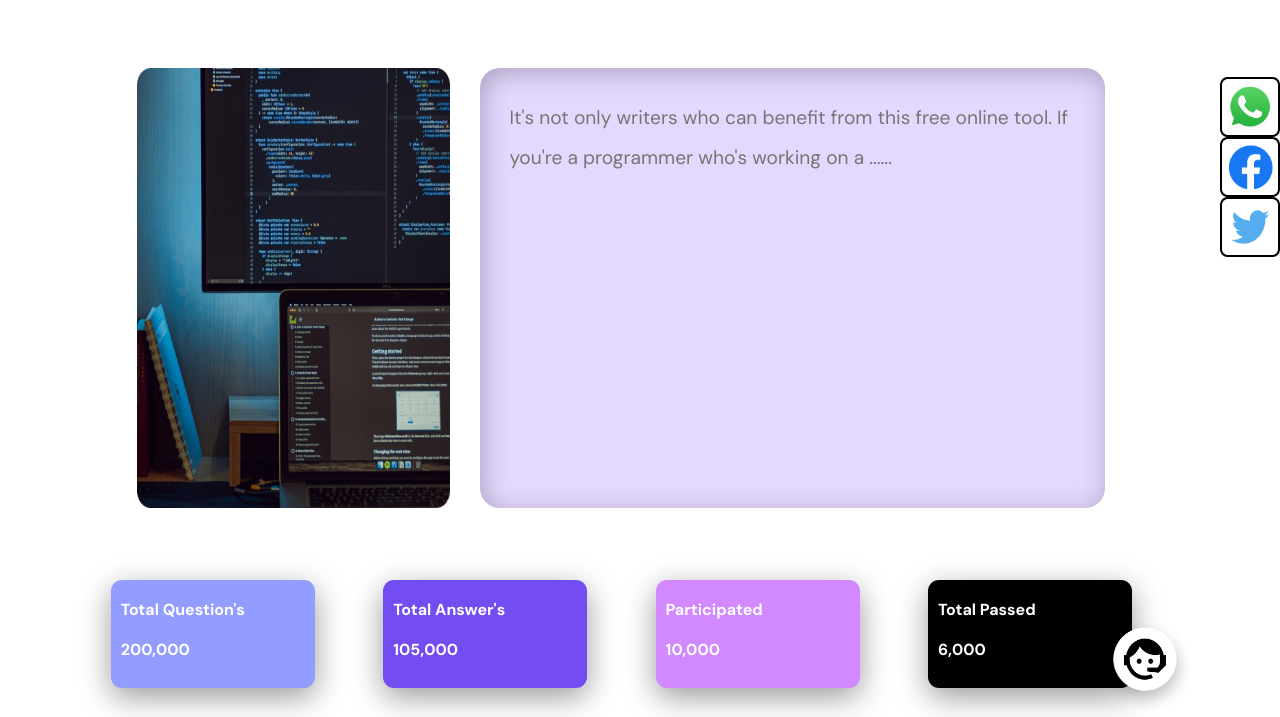
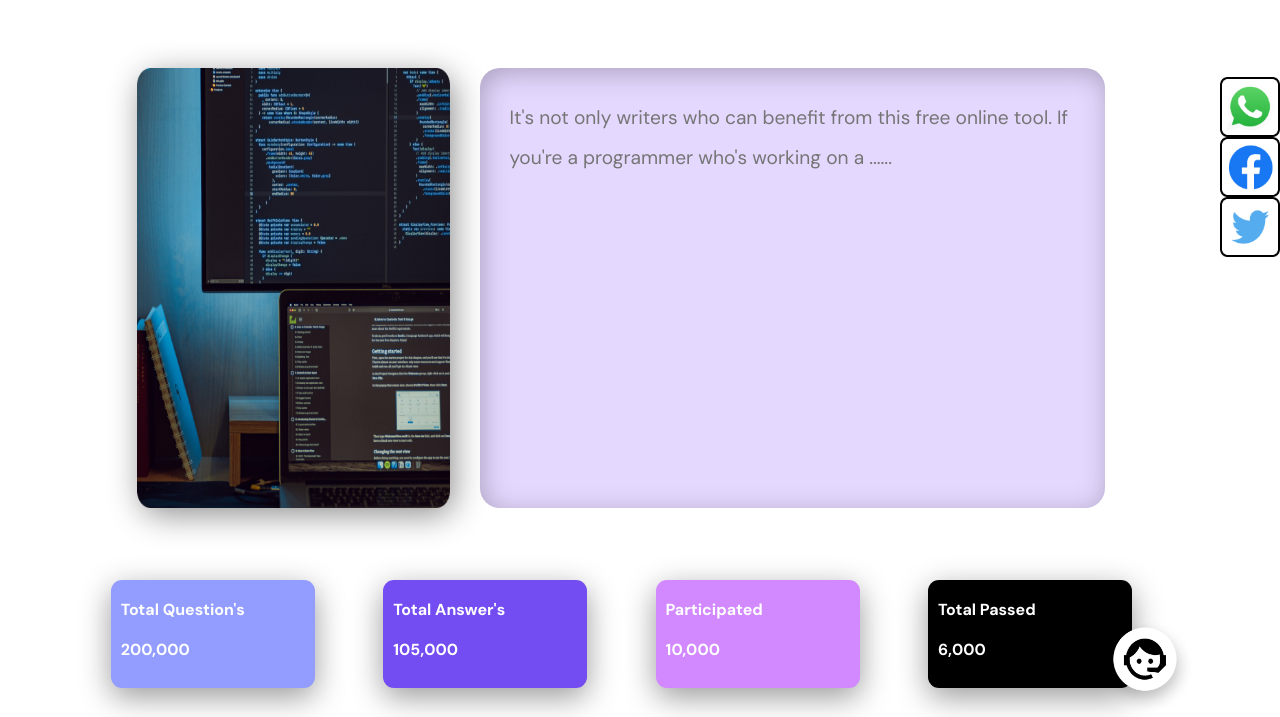
Before and after one commit to arslaan07/Micro-project-2, a plain HTML site: page index.html in a window 1280 px wide. Shown: the part 83-800 px from the top of the page. Drawn offline with Linux system fonts and the light colour scheme; a web font is replaced by a local one.

Commit message:
image box shadow added

```diff
--- a/style.css
+++ b/style.css
@@ -110,7 +110,7 @@ main {
     height: 100%;
     border-radius: 20px;
     /* border: 2px solid red;   */
-    /* box-shadow: 4px 7px 32px #00000070; */
+    box-shadow: 4px 7px 32px #00000070;
 }
 .coding-img {
     width: 100%;
```
